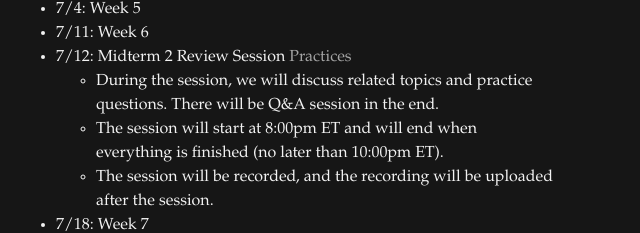
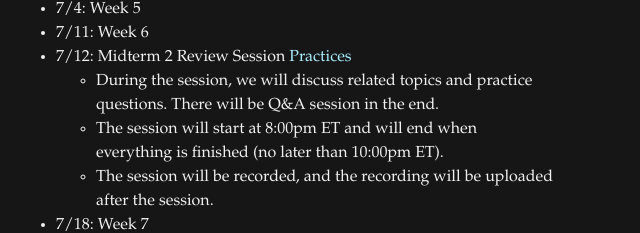
Before and after one commit to JHU-ODE-PILOT/SU24, a plain HTML site: page index.html in a window 1280 px wide. Shown: the part 1052-1285 px from the top of the page, 639-1279 px from the left. Drawn offline with nearby package versions, Linux system fonts and the light colour scheme.

Commit message:
Update index.html

```diff
--- a/index.html
+++ b/index.html
@@ -72,7 +72,7 @@
             <li>6/27: Week 4 <a href="contents/Notes-Week-4.pdf", target="_blank", style="color: #aaeeff;">Notes</a></li>
             <li>7/4: Week 5</li>
             <li>7/11: Week 6</li>
-            <li>7/12: Midterm 2 Review Session <a href="contents/Note.txt", target="_blank", style="color: #a4a4a4;">Practices</a> </li>
+            <li>7/12: Midterm 2 Review Session <a href="contents/Midterm-2-Practices.pdf", target="_blank", style="color: #aaeeff;">Practices</a> </li>
             <ul>
                 <li>During the session, we will discuss related topics and practice questions. There will be Q&A session in the end.</li>
                 <li>The session will start at 8:00pm ET and will end when everything is finished (no later than 10:00pm ET).</li>
```
